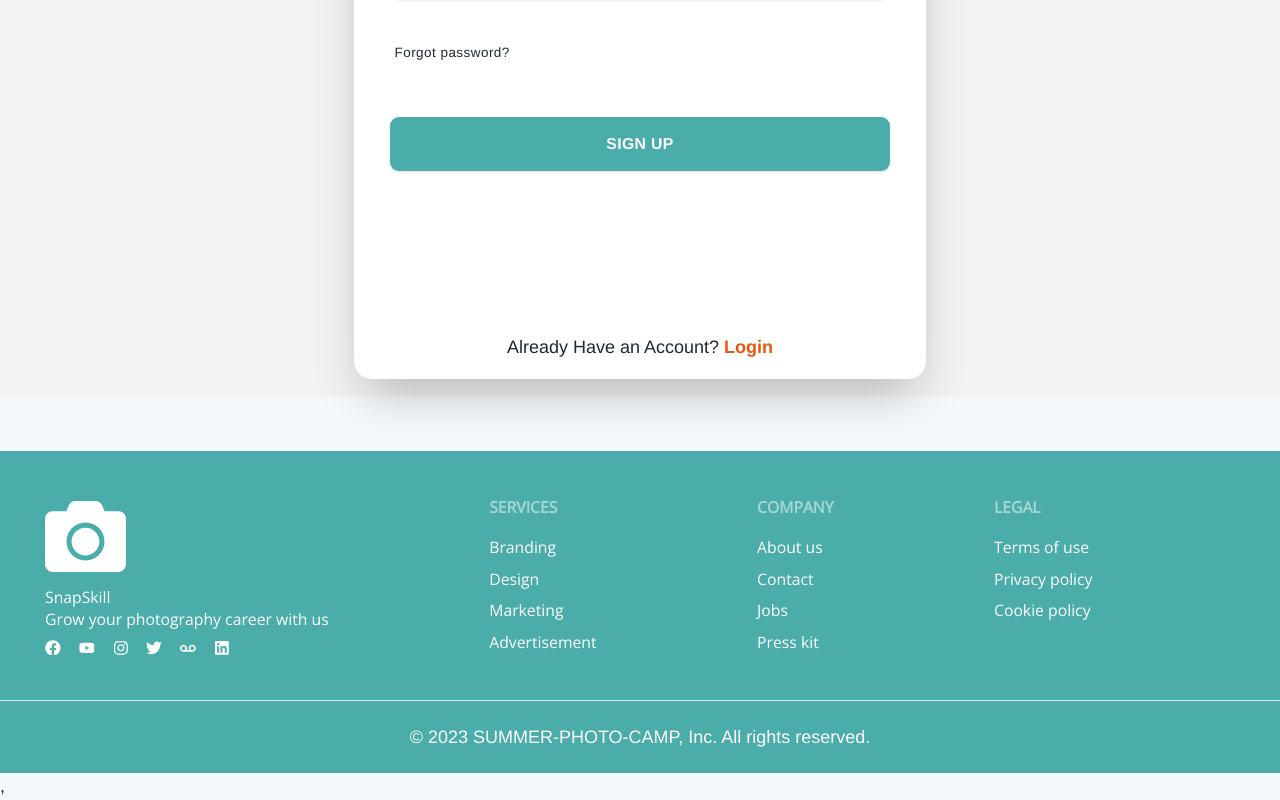
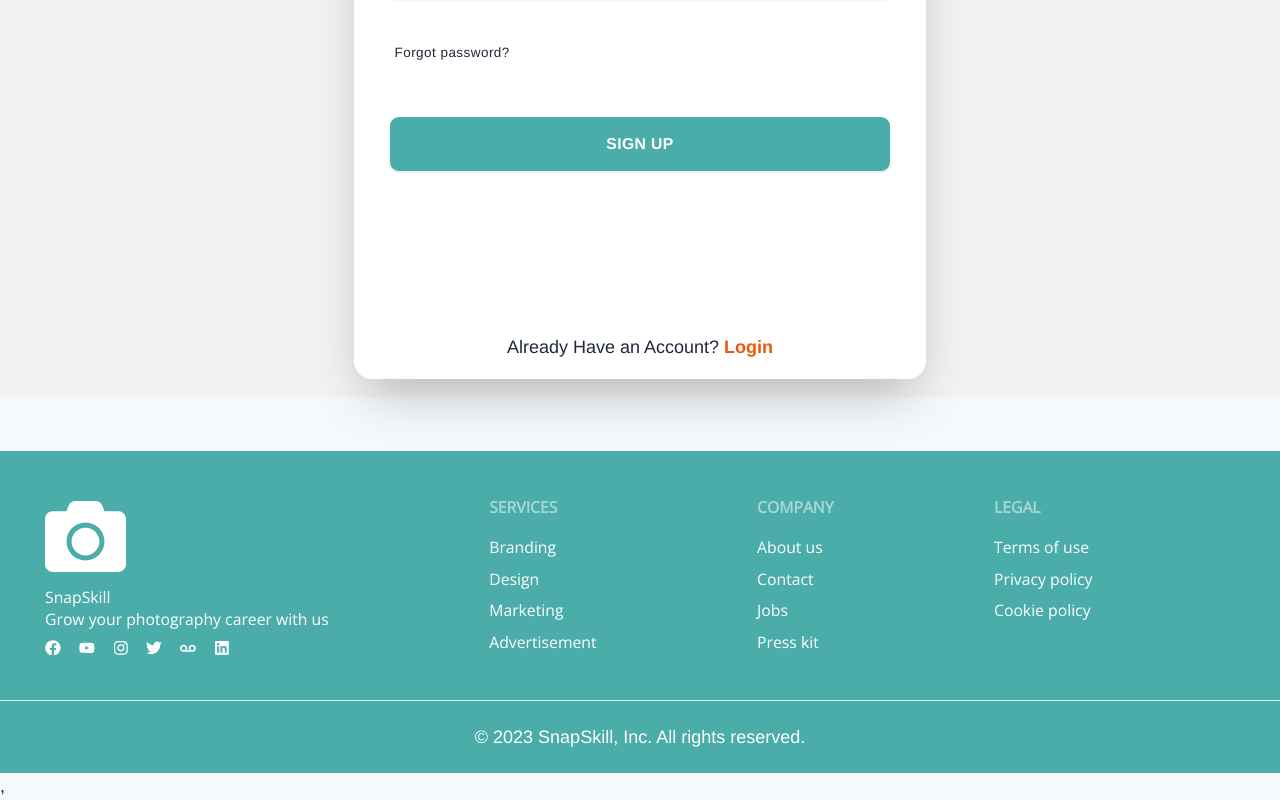
Before and after one commit to Ashrafulhiderjayed/SnapSkill-client, a React (Vite) app: page /registration in a window 1280 px wide. Shown: the part 1017-1817 px from the top of the page. Built offline with nearby package versions, Linux system fonts and the light colour scheme; no server answers.

Commit message:
new identity update

```diff
--- a/src/Pages/Login/Login.jsx
+++ b/src/Pages/Login/Login.jsx
@@ -109,7 +109,7 @@ const Login = () => {
                 <FaEye onClick={togglePasswordVisibility} className="password-toggle absolute left-96 mt-3 transform -translate-y-24 text-gray-600" />
               </div>
             </form>
-            <p className="my-4 text-center">New to SUMMER CAMP? <Link className="text-orange-600 font-bold" to="/registration">Sign Up</Link></p>
+            <p className="my-4 text-center">New to SnapSkill? <Link className="text-orange-600 font-bold" to="/registration">Sign Up</Link></p>
                   <div className="text-center mb-2">
                   <Link><button onClick={handleGoogleLogin} className="btn btn-outline border-primary hover:text-primary2btn"><FaGoogle className=' text-red-500'/> Google Login</button></Link>
                 </div>
--- a/src/Pages/Registration/Registration.jsx
+++ b/src/Pages/Registration/Registration.jsx
@@ -59,7 +59,7 @@ const Registration = () => {
     return (
         <>
             <Helmet>
-                <title>Summer Photo Camp | Registration</title>
+                <title>SnapSkill | Registration</title>
             </Helmet>
             <div className="hero min-h-screen bg-base-200">
         <div className="hero-content flex-col lg:flex-col">
--- a/src/Pages/Shared/Footer/Footer.jsx
+++ b/src/Pages/Shared/Footer/Footer.jsx
@@ -56,7 +56,7 @@ const Footer = () => {
           </div>
         </footer>
         <hr />
-        <p className='text-center font-medium  p-5'>&copy; {currentYear} SUMMER-PHOTO-CAMP, Inc. All rights reserved.</p>
+        <p className='text-center font-medium  p-5'>&copy; {currentYear} SnapSkill, Inc. All rights reserved.</p>
         </section>
     );
 };
```
